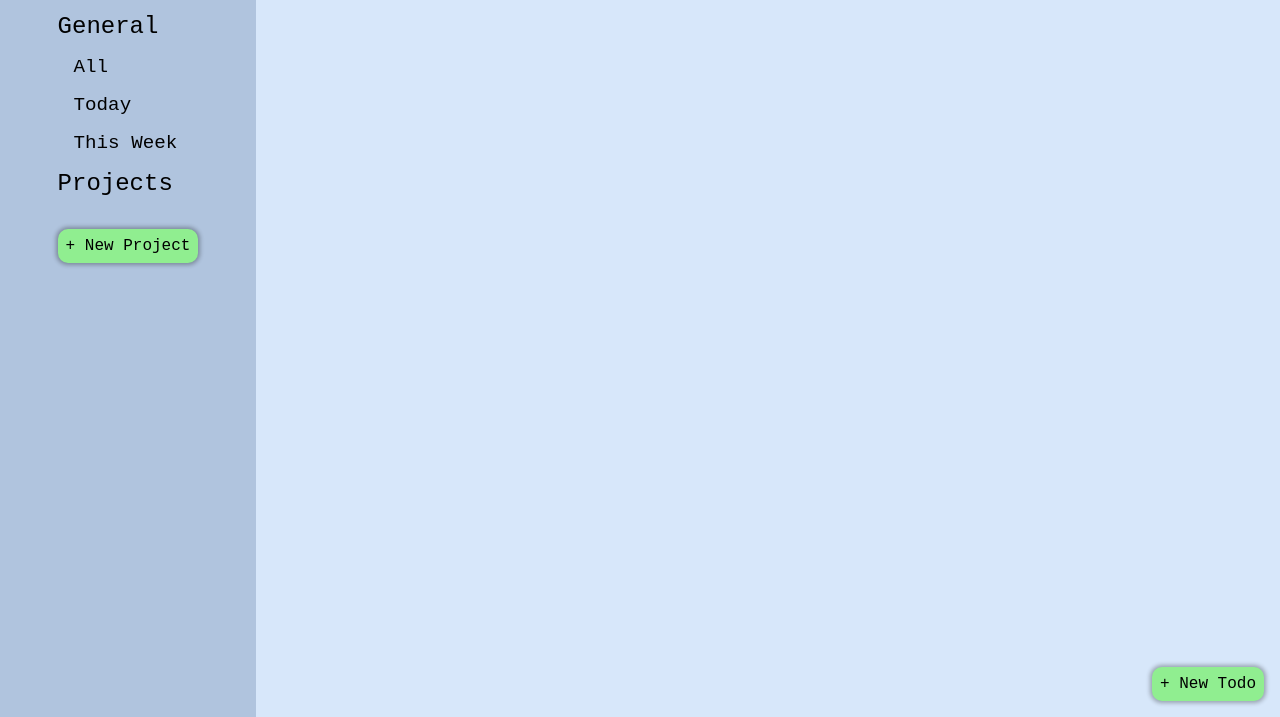
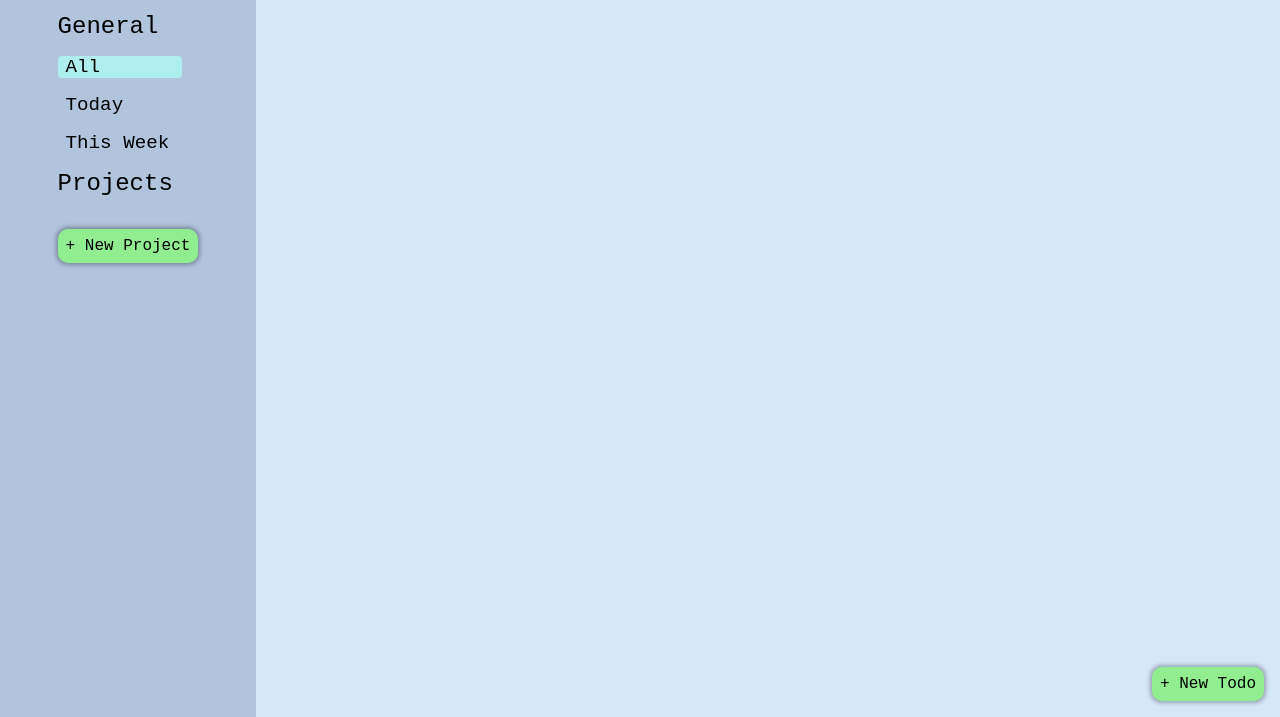
Before and after one commit to bananaplant7/odin-todo-list, a website built with webpack: page dist/index.html in a window 1280 px wide. Shown: the part 83-800 px from the top of the page. Built offline with nearby package versions, Linux system fonts and the light colour scheme.

Commit message:
add effect to current tab

```diff
--- a/dist/index.html
+++ b/dist/index.html
@@ -17,7 +17,7 @@
             <div class="sidebar">
                 General
                 <div class="generalContainer">
-                    <button class="tab" id="all">All</button>
+                    <button class="tab current" id="all">All</button>
                     <button class="tab" id="today">Today</button>
                     <button class="tab" id="thisWeek">This Week</button>
                 </div>
--- a/dist/style.css
+++ b/dist/style.css
@@ -63,8 +63,6 @@ main {
     background-color: transparent;
     border: none;
     font-size: 1.2rem;
-    text-align: start;
-    padding-left: 1rem;
 }
 
 .generalContainer, #projectsContainer {
@@ -81,6 +79,15 @@ main {
 .tab {
     display: flex;
     justify-content: space-between;
+    align-items: center;
+    gap: 0.5rem;
+    padding: 0 0.5rem;
+
+}
+
+.tab.current {
+    background: paleturquoise;
+    border-radius: 4px;
 }
 
 #newProjectBtn, #newTodoBtn {
@@ -128,6 +135,7 @@ tab class & ignore the projectTitle class */
 .todo {
     display: flex;
     align-items: center;
+    justify-content: space-between;
     gap: 2rem;
 }
 
@@ -140,6 +148,12 @@ tab class & ignore the projectTitle class */
 .todo.checked {
     opacity: 0.5;
     text-decoration: line-through;
+}
+
+.deleteTodoBtn {
+    background-color: transparent;
+    border: none;
+    font-size: 1.2rem;
 }
 
 /*#endregion*/ /**********/
```
